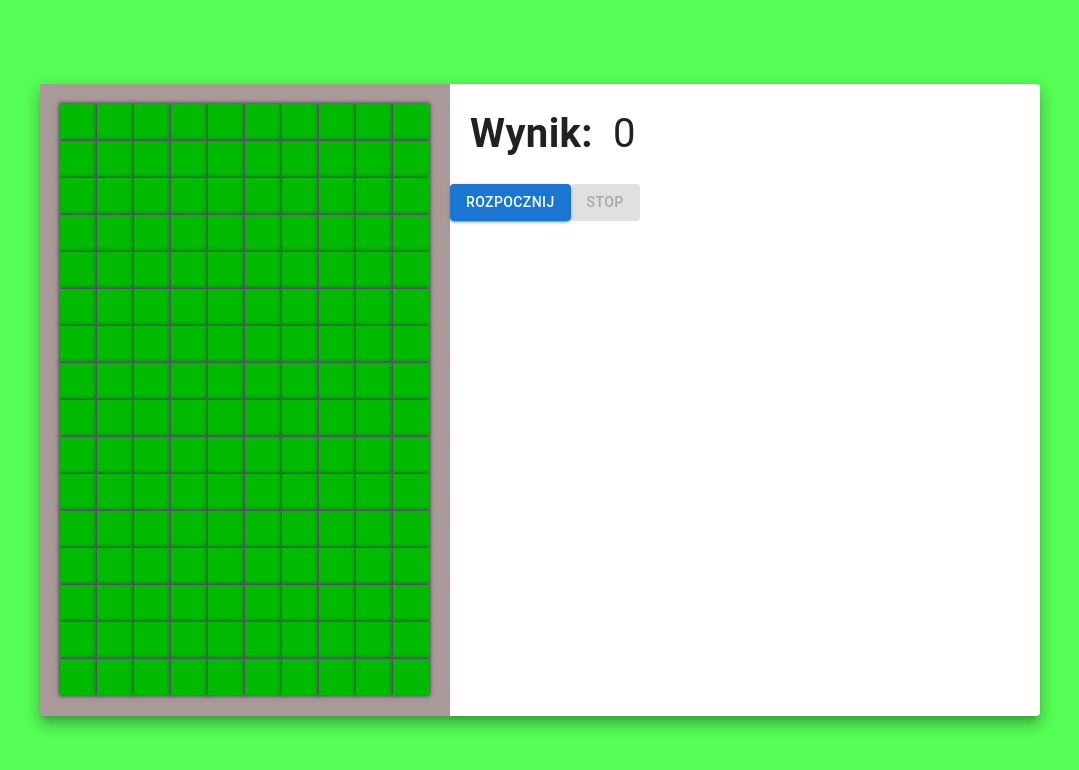
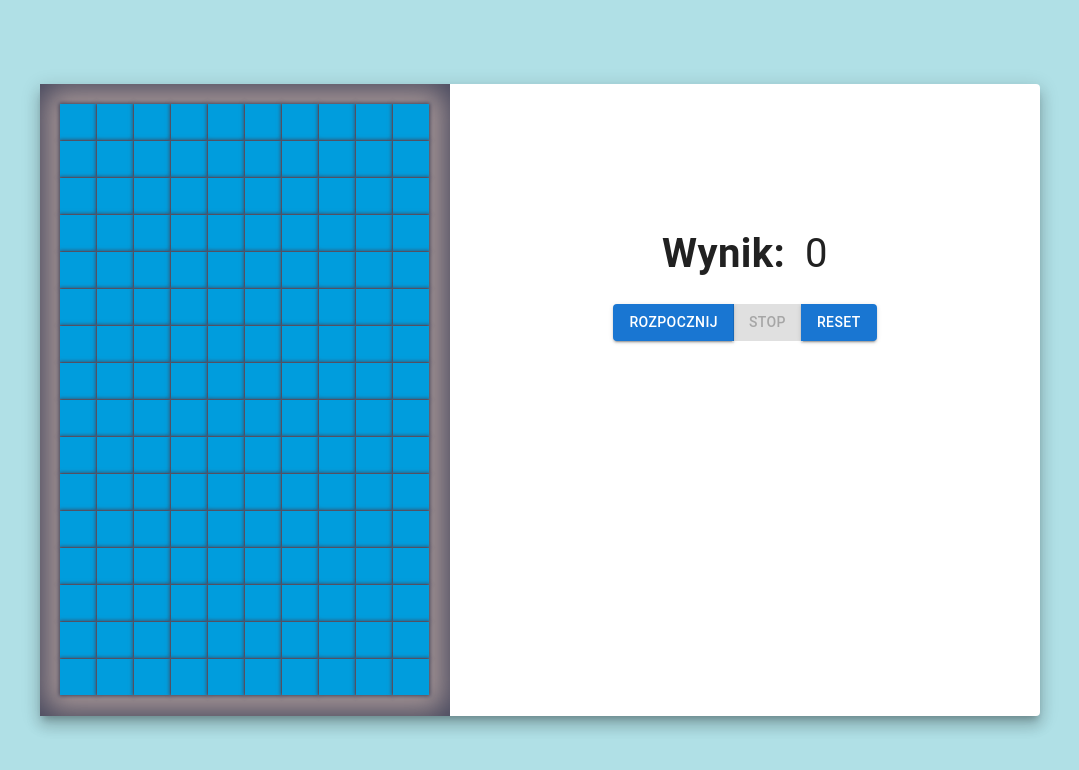
Before and after one commit to DdkM-Git/Tetris-Game, a React (Create React App) app: page / in a window 1280 px wide. Shown: the top 770 px of the page, without its empty margins (100-1179 px from the left). Built offline with nearby package versions, Linux system fonts and the light colour scheme.

Commit message:
Refaktoryzacja

```diff
--- a/src/App/Board.ts
+++ b/src/App/Board.ts
@@ -21,7 +21,7 @@ class Board {
   moveDownFigure(): Board {
     const allFigures = this._figures;
     if (allFigures.length === 0) {
-      this.addFigure(this.getRandomFigure([0, 3]));
+      this.addFigure(this.getRandomFigure([-1, 3]));
     } else {
       if (allFigures[allFigures.length - 1]._coordinates.length > 0) {
         const tmpFigure = allFigures[allFigures.length - 1].createClone().moveDown();
@@ -32,11 +32,11 @@ class Board {
           if (scoreRows.length > 0) {
             this.makeAPoint(scoreRows);
           } else {
-            this.addFigure(this.getRandomFigure([0, 3]));
+            this.addFigure(this.getRandomFigure([-1, 3]));
           }
         }
       } else {
-        this.addFigure(this.getRandomFigure([0, 3]));
+        this.addFigure(this.getRandomFigure([-1, 3]));
       }
     }
     return this;
@@ -44,44 +44,48 @@ class Board {
 
   moveLeftFigure(): Board {
     const allFigures = this._figures;
+    if (allFigures.length !== 0) {
       const tmpFigure = allFigures[allFigures.length - 1].createClone().moveLeft();
-
       if (this.checkHorizontalMove(tmpFigure)) {
         allFigures[allFigures.length - 1].moveLeft();
+      }
     }
     return this;
   }
 
   moveRightFigure(): Board {
     const allFigures = this._figures;
+    if (allFigures.length !== 0) {
       const tmpFigure = allFigures[allFigures.length - 1].createClone().moveRight();
 
       if (this.checkHorizontalMove(tmpFigure)) {
         allFigures[allFigures.length - 1].moveRight();
       }
-
+    }
     return this;
   }
 
   rotateLeftFigure(): Board {
     const allFigures = this._figures;
+    if (allFigures.length !== 0) {
       const tmpFigure = allFigures[allFigures.length - 1].createClone().rotateLeft();
 
       if (this.checkHorizontalMove(tmpFigure) && this.checkVerticalMove(tmpFigure)) {
         allFigures[allFigures.length - 1] = allFigures[allFigures.length - 1].createClone().rotateLeft();
       }
-
+    }
     return this;
   }
 
   rotateRightFigure(): Board {
     const allFigures = this._figures;
+    if (allFigures.length !== 0) {
       const tmpFigure = allFigures[allFigures.length - 1].createClone().rotateRight();
 
       if (this.checkHorizontalMove(tmpFigure) && this.checkVerticalMove(tmpFigure)) {
         allFigures[allFigures.length - 1] = allFigures[allFigures.length - 1].createClone().rotateRight();
       }
-
+    }
     return this;
   }
 
@@ -215,6 +219,14 @@ class Board {
   private setGameOver() {
     this._isGameOver = true;
   }
+
+  reset() {
+    this._rows = 16;
+    this._columns = 10;
+    this._figures = new Array<Figure>();
+    this._isGameOver = false;
+    this._score = 0;
+  }
 }
 
 export default Board;
--- a/src/App/Panel.tsx
+++ b/src/App/Panel.tsx
@@ -1,4 +1,4 @@
-import { Box, Button, Typography } from "@mui/material";
+import { Box, Button, ButtonGroup, Typography } from "@mui/material";
 import { useEffect, useMemo, useState } from "react";
 import Board from "./Board";
 
@@ -25,27 +25,33 @@ function Panel() {
         setCurrentMatrix(gameBoard.moveDownFigure().getMatrix());
       }, 1500)
     );
-
     window.addEventListener("keydown", makeMove);
   }
 
-  function getFinished(e: React.MouseEvent<HTMLButtonElement, MouseEvent>) {
+  function getStoped(e: React.MouseEvent<HTMLButtonElement, MouseEvent>) {
     clearInterval(intervalId);
     setIntervalId(undefined);
     window.removeEventListener("keydown", makeMove);
   }
 
+  function getReset(e: React.MouseEvent<HTMLButtonElement, MouseEvent>) {
+    clearInterval(intervalId);
+    gameBoard.reset();
+    setCurrentMatrix(gameBoard.getMatrix());
+    setIntervalId(
+      setInterval(() => {
+        setCurrentMatrix(gameBoard.moveDownFigure().getMatrix());
+      }, 1500)
+    );
+  }
+
   useEffect(() => {
-    /*const interval = setInterval(() => {
-      setCurrentMatrix(gameBoard.moveDownFigure().getMatrix());
-    }, 1500);
-    window.addEventListener("keydown", makeMove);
-
-    return () => {
-      clearInterval(interval);
+    if (gameBoard._isGameOver) {
+      clearInterval(intervalId);
+      setIntervalId(undefined);
       window.removeEventListener("keydown", makeMove);
-    };*/
-  }, []);
+    }
+  }, [gameBoard._isGameOver])
 
   return (
     <>
@@ -61,6 +67,9 @@ function Panel() {
             columnGap: "1px",
             paddingTop: "20px",
             paddingLeft: "20px",
+            webkitBoxShadow: "inset 0px 0px 30px 5px rgba(66, 68, 90, 1)",
+            mozBoxShadow: "inset 0px 0px 30px 5px rgba(66, 68, 90, 1)",
+            boxShadow: "inset 0px 0px 30px 5px rgba(66, 68, 90, 1)"
           }}
         >
           {currentMatrix.flat(Infinity).map((currentValue) => {
@@ -68,7 +77,7 @@ function Panel() {
               return (
                 <Box
                   sx={{
-                    background: "#f00",
+                    background: "#DD2300",
                     webkitBoxShadow: "inset 0px 0px 20px 1px rgba(66, 68, 90, 1)",
                     mozBoxShadow: "inset 0px 0px 20px 1px rgba(66, 68, 90, 1)",
                     boxShadow: "inset 0px 0px 5px 1px rgba(66, 68, 90, 1)",
@@ -79,7 +88,7 @@ function Panel() {
               return (
                 <Box
                   sx={{
-                    background: "#0b0",
+                    background: "#009DDD",
                     webkitBoxShadow: "inset 0px 0px 20px 1px rgba(66, 68, 90, 1)",
                     mozBoxShadow: "inset 0px 0px 20px 1px rgba(66, 68, 90, 1)",
                     boxShadow: "0px 0px 4px 1px rgba(66, 68, 90, 1)",
@@ -90,18 +99,40 @@ function Panel() {
           })}
         </Box>
       </Box>
-      <Box sx={{ width: "100%" }}>
-        <Box sx={{ display: "flex", padding: "20px" }}>
+      <Box sx={{
+        width: "100%",
+        position: "relative",
+        display: "flex",
+        flexDirection: "column",
+        alignItems: "center",
+        paddingTop: "100px"
+      }}>
+        {gameBoard._isGameOver &&
+          <Typography sx={{
+            color: "#F00",
+            background: "#000",
+            position: "absolute",
+            width: "200px",
+            paddingX: "20px"
+          }}>
+            Game over
+          </Typography>
+        }
+        <Box sx={{ display: "flex", padding: "20px", marginTop: "20px" }}>
           <Typography sx={{ fontWeight: "bold", marginRight: "20px", fontSize: "40px" }}>Wynik:</Typography>
           <Typography sx={{ fontSize: "40px" }}>{gameBoard._score}</Typography>
         </Box>
-        <Button variant="contained" disabled={!!intervalId} onClick={getStarted}>
-          Rozpocznij
-        </Button>
-        <Button variant="contained" disabled={!intervalId} onClick={getFinished}>
-          stop
-        </Button>
-        {gameBoard._isGameOver && <Typography sx={{ color: "#F00", background: "#000" }}>Game over</Typography>}
+        <ButtonGroup>
+          <Button variant="contained" disabled={gameBoard._isGameOver || !!intervalId} onClick={getStarted}>
+            Rozpocznij
+          </Button>
+          <Button variant="contained" disabled={gameBoard._isGameOver || !intervalId} onClick={getStoped}>
+            Stop
+          </Button>
+          <Button variant="contained" onClick={getReset}>
+            Reset
+          </Button>
+        </ButtonGroup>
       </Box>
     </>
   );
--- a/src/App/index.tsx
+++ b/src/App/index.tsx
@@ -5,9 +5,11 @@ function App() {
   return (
     <Box
       sx={{
-        background: "#5f5",
+        background: "#B0E0E6",
         width: "100vw",
         height: "100vh",
+        minWidth: "1000px",
+        minHeight: "632px",
         display: "flex",
         justifyContent: "center",
         alignItems: "center",
```
Also changed, not shown: src/App/PanelCard.tsx (deleted, +0 -34 lines). Lines whose indentation alone changed are shown as unchanged.
